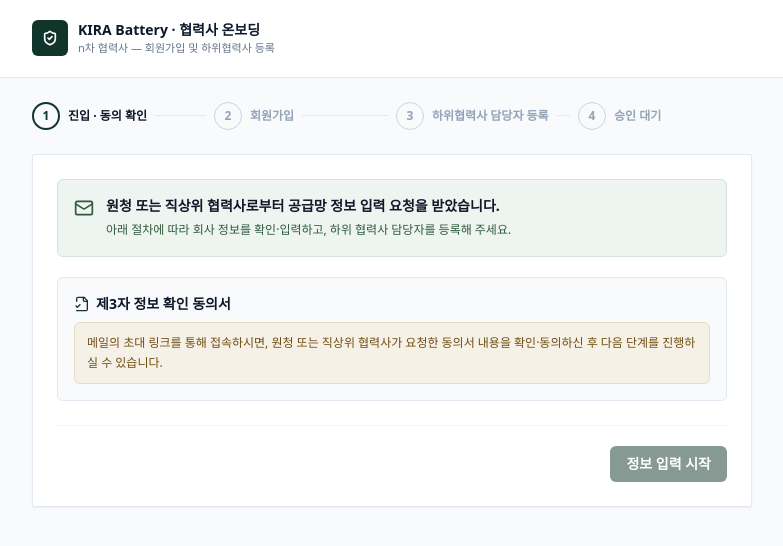
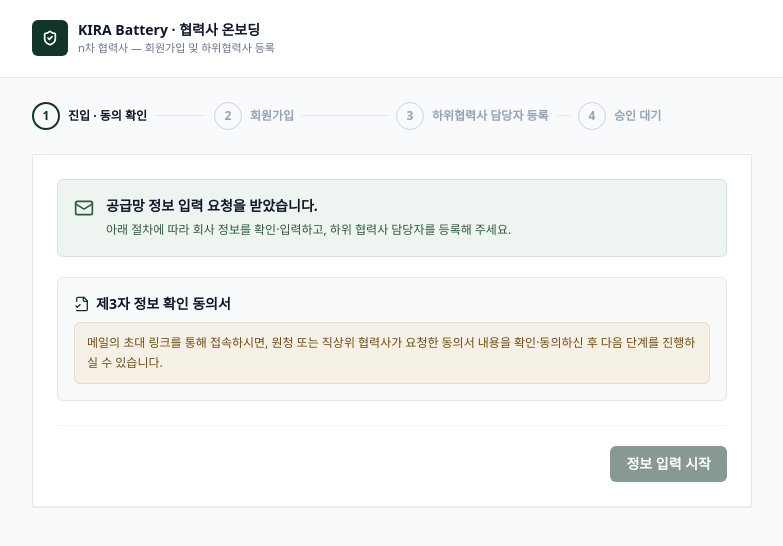
Before and after one commit to zoecodes-dev/kira-frontend, a Next.js app: page /partner/onboarding in a window 1280 px wide. Shown: the top 546 px of the page, without its empty margins (248-1031 px from the left). Built offline with nearby package versions, Linux system fonts and the light colour scheme; no server answers; a web font is replaced by a local one.

Commit message:
fix: 협력사 온보딩 안내 문구 간결화
- 초대 안내 문구에서 불필요한 발신 주체 설명 제거
- 제3자 정보 제공 동의서 안내에서 '직상위 협력사가 요청한' 어구 제거

```diff
--- a/components/supplier/onboarding/OnboardingEntry.tsx
+++ b/components/supplier/onboarding/OnboardingEntry.tsx
@@ -79,7 +79,7 @@ export default function OnboardingEntry({
       <div className="flex items-start gap-3 rounded-md border border-ok-border bg-ok-bg p-4">
         <Mail className="mt-0.5 h-5 w-5 shrink-0 text-ok-text" />
         <div>
-          <div className="text-sm font-bold text-ink-100">원청 또는 직상위 협력사로부터 공급망 정보 입력 요청을 받았습니다.</div>
+          <div className="text-sm font-bold text-ink-100">공급망 정보 입력 요청을 받았습니다.</div>
           <p className="mt-1 text-xs leading-5 text-ok-text">
             아래 절차에 따라 회사 정보를 확인·입력하고, 하위 협력사 담당자를 등록해 주세요.
           </p>
@@ -133,7 +133,7 @@ export default function OnboardingEntry({
         ) : consentDoc ? (
           <>
             <p className="mt-2 text-xs leading-5 text-slate-500">
-              직상위 협력사가 요청한 아래 제3자 정보 제공 동의서를 확인하고 동의해 주세요. 동의해야 다음 단계를 진행할 수 있으며, 동의 내역은 이력으로 기록됩니다.
+              아래 제3자 정보 제공 동의서를 확인하고 동의해 주세요. 동의해야 다음 단계를 진행할 수 있으며, 동의 내역은 이력으로 기록됩니다.
             </p>
             <pre className="mt-3 max-h-72 overflow-y-auto whitespace-pre-wrap rounded-md border border-slate-200 bg-white p-3 text-[11px] leading-5 text-ink-200">
               {consentDoc}
```
